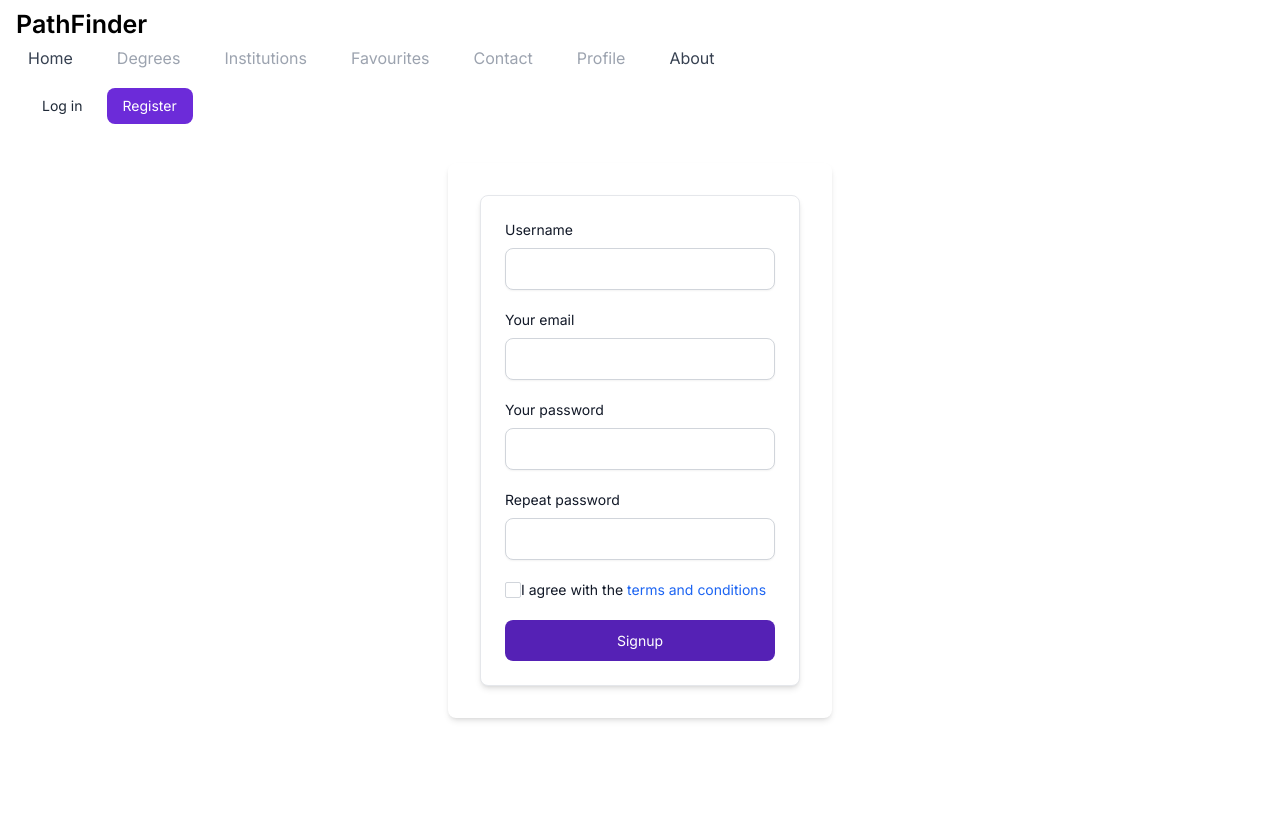
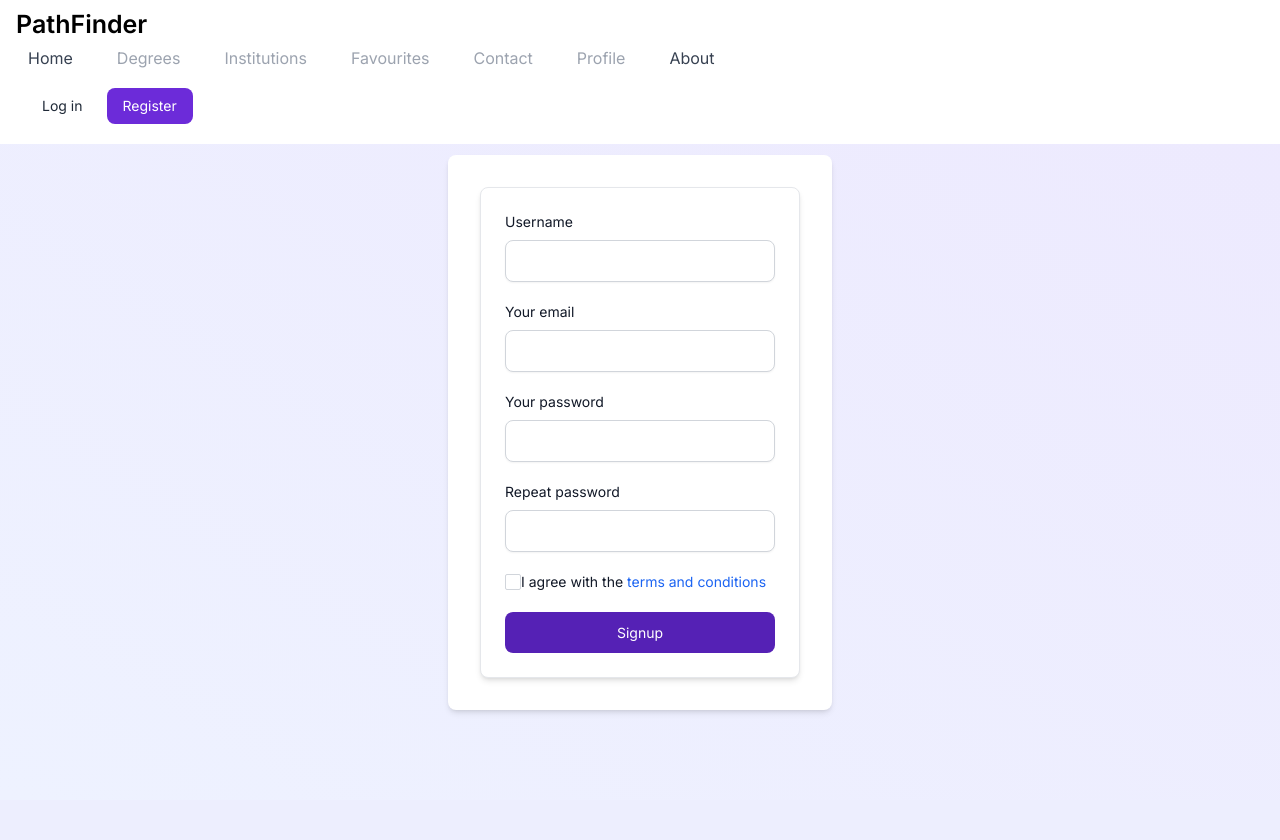
Before and after one commit to devnitht02/recommendation-engine, a Django app: template recommender/users/templates/signup.html in a window 1280 px wide. After the commit the page ends 713 px from the top, so only its background shows below. Run offline with Django 5.2, Linux system fonts and the light colour scheme; the template is opened without the code that fills it, so the values that code supplies are empty; some libraries are stand-ins or nearby versions.

Commit message:
frontend alterations

```diff
--- a/recommender/dashboard/templates/dashboard.html
+++ b/recommender/dashboard/templates/dashboard.html
@@ -987,7 +987,7 @@
                 body: formData
             }).then(response => {
                 if (!response.ok) {
-                    // If it's not OK (status 4xx or 5xx), read the error message and throw
+
                     return response.json().then(err => {
                         throw new Error(err.message || 'Something went wrong.');
                     });
--- a/recommender/institutions/templates/courses.html
+++ b/recommender/institutions/templates/courses.html
@@ -12,7 +12,7 @@
 
 {% block content %}
 
-    <div class="bg-white pt-24">
+    <div class="bg-gradient-to-tr from-indigo-50 to-purple-100 pt-24">
 
         {# SEARCH FORM #}
         <form action="{% url 'institutions:search_suggestions_courses' %}" method="GET"
--- a/recommender/institutions/templates/institutions.html
+++ b/recommender/institutions/templates/institutions.html
@@ -13,7 +13,7 @@
 
 {% block content %}
 
-    <div class="bg-white pt-24">
+    <div class="bg-gradient-to-tr from-indigo-50 to-purple-100 pt-24">
 
         {# SEARCH FORM #}
         <form action="{% url "institutions:search_suggestions_institutions" %}" method="GET" class="max-w-md mx-auto"
--- a/recommender/templates/base.html
+++ b/recommender/templates/base.html
@@ -179,7 +179,7 @@
 </header>
 
 
-<main class="bg-white flex-grow">
+<main class=" ">
     {% block content %}
 
 
--- a/recommender/users/templates/signin.html
+++ b/recommender/users/templates/signin.html
@@ -13,9 +13,8 @@
 
     <script src="https://accounts.google.com/gsi/client" async defer></script>
 
-    <div class="container mx-auto px-4 pt-10">
-        <div class="min-h-screen flex items-center justify-center w-full bg-white" id="auth"
-             style="background-color: white">
+    <div class="container mx-auto px-4 overflow-y-hidden bg-gradient-to-tr from-indigo-50 to-purple-100">
+        <div class="h-screen flex items-center justify-center w-full bg-gradient-to-tr from-indigo-50 to-purple-100" id="auth">
             <div class="bg-white p-8 rounded-lg shadow-md w-full max-w-sm">
 
                 <form method="POST" action="/signin/" class="max-w-sm mx-auto bg-white p-6 shadow-md rounded-lg border"
--- a/recommender/users/templates/signup.html
+++ b/recommender/users/templates/signup.html
@@ -11,10 +11,11 @@
         <script src="https://code.jquery.com/jquery-3.6.0.min.js"></script>
     {% endblock js_cdn %}
 
-    <div class="container mx-auto px-4 pt-10">
-        <div class="min-h-screen flex items-center justify-center w-full bg-white" id="auth"
-             style="background-color: white">
-            <div class="bg-white p-8 rounded-lg shadow-md w-full max-w-sm">
+    <div class="container mx-auto px-4 overflow-y-hidden bg-gradient-to-tr from-indigo-50 to-purple-100">
+        <div class="h-screen flex items-center justify-center w-full bg-gradient-to-tr from-indigo-50 to-purple-100"
+             id="auth">
+
+            <div class="bg-white p-8 rounded-lg shadow-md w-full max-w-sm mt-16">
 
                 <form method="POST" action="/signup/"
                       class="max-w-sm mx-auto bg-white p-6 shadow-md rounded-lg border bg-white">
```
Also changed, not shown: recommender/chat_bot/services/chatbot_service.py (+14 -15 lines).
